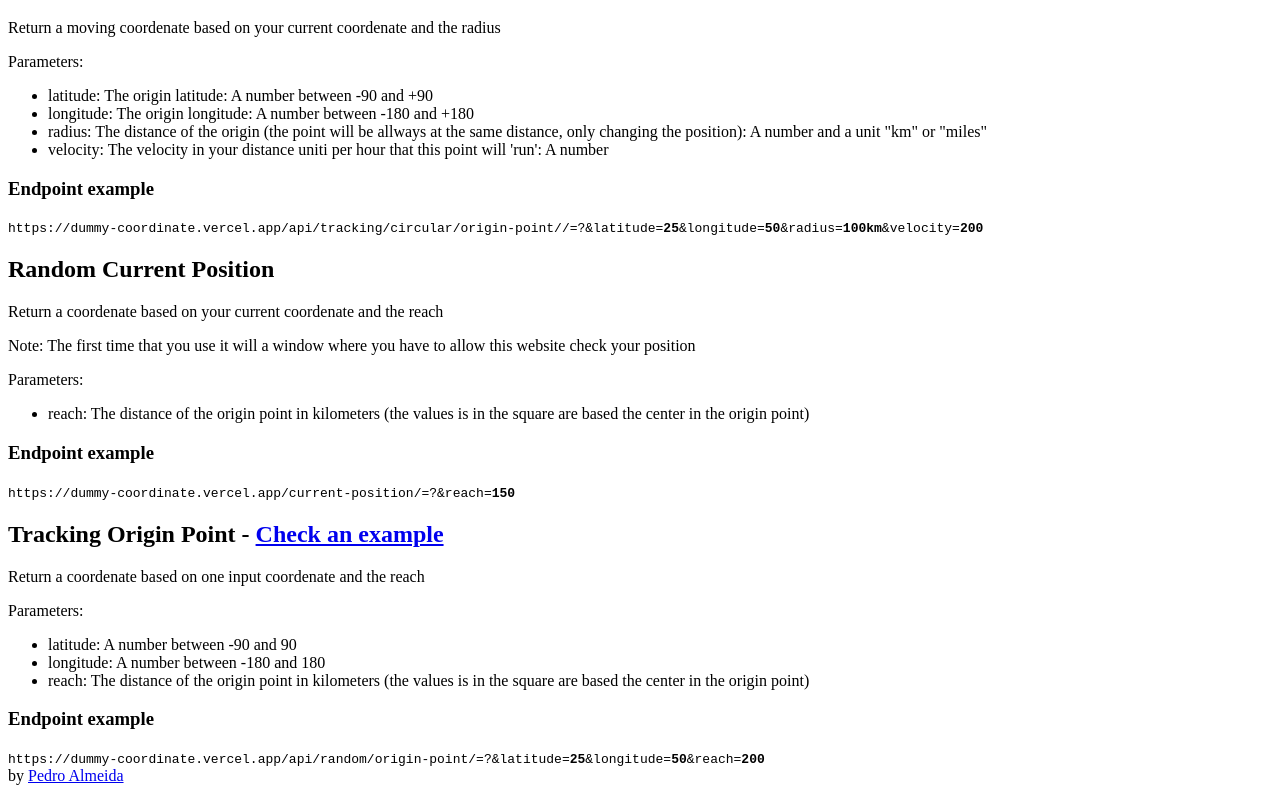
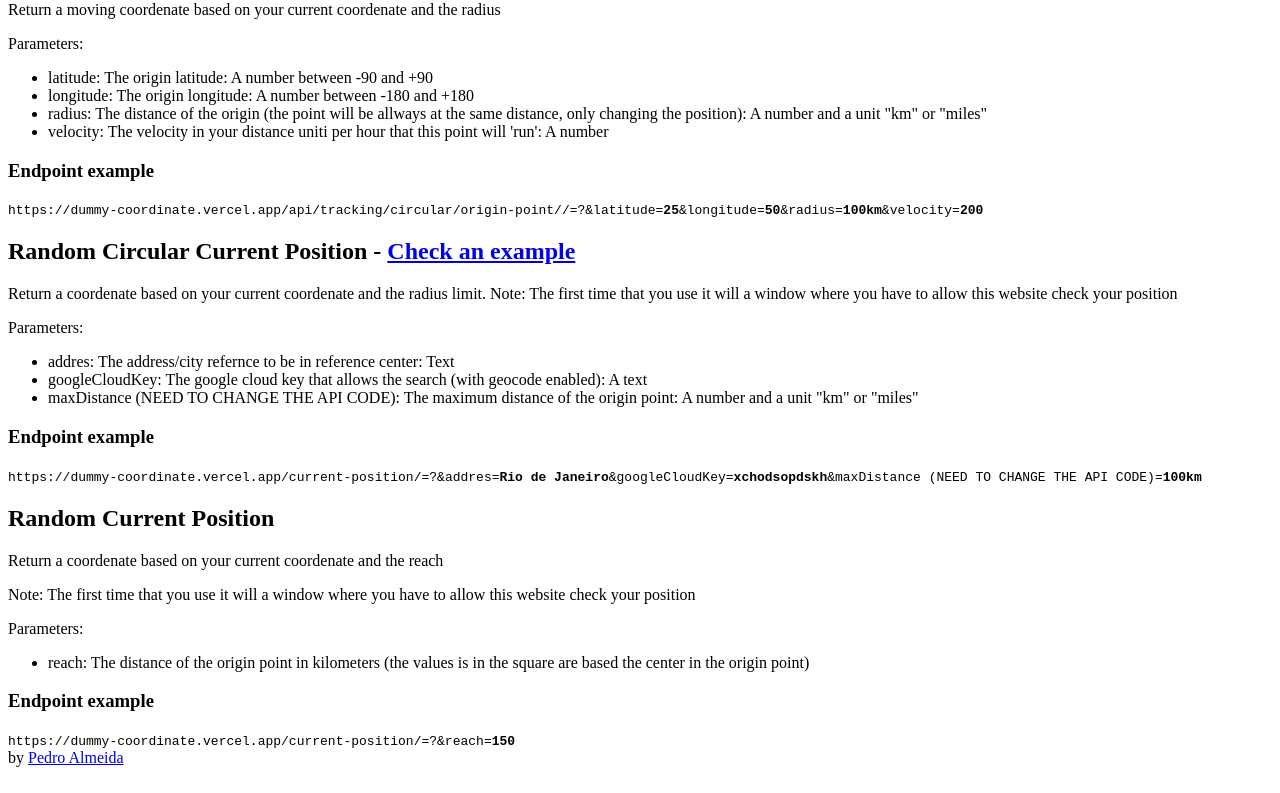
Before and after one commit to PedroMarianoAlmeida/random-coordinate, a Next.js app: page /documentation in a window 1280 px wide. Shown: the part 1218-2011 px from the top of the page. Built offline with nearby package versions, Linux system fonts and the light colour scheme.

Commit message:
Documentation updated

```diff
--- a/pages/documentation/index.js
+++ b/pages/documentation/index.js
@@ -1,10 +1,9 @@
-import Link from 'next/link'
-
 import Seo from '../../src/components/Seo';
 
 import EndPointDocumentation from './../../src/components/EndPointDocumentation';
 
 const endPointDocumentationData = [
+    //Anywhere
     {
         name: 'Random Anywhere',
         linkPath: '/documentation/random-anywhere',
@@ -12,6 +11,7 @@ const endPointDocumentationData = [
         generalExplanation: 'Return a random coordenate',
     },
 
+    //Random Circular Origin Point
     {
         name: 'Random Circular Origin Point',
         linkPath: '/documentation/random-circular-origin-point',
@@ -30,17 +30,14 @@ const endPointDocumentationData = [
                 format: 'A number between -180 and +180',
                 example: '50'
             },
-            {
-                name: 'maxDistance',
-                explanation: 'The maximum distance of the origin point',
-                format: `A number and a unit "km" or "miles"`,
-                example: '100km'
-            },
+
+
         ]
     },
 
+    //Random Circular By Local Name
     {
-        name: 'Random By Local Name',
+        name: 'Random Circular By Local Name',
         linkPath: '/documentation/random-circular-by-local-name',
         linkEndPoint: 'https://dummy-coordinate.vercel.app/api/random/circular/by-local-name',
         generalExplanation: 'Return a coordenate based on your current coordenate and the radius limit. Note: The first time that you use it will a window where you have to allow this website check your position',
@@ -66,6 +63,7 @@ const endPointDocumentationData = [
         ]
     },
 
+    //Tracking Origin Point
     {
         name: 'Tracking Origin Point',
         linkPath: '/documentation/tracking-origin-point',
@@ -95,6 +93,34 @@ const endPointDocumentationData = [
                 explanation: `The velocity in your distance uniti per hour that this point will 'run'`,
                 format: `A number`,
                 example: '200'
+            },
+        ]
+    },
+
+    //Random Circular Current Position
+    {
+        name: 'Random Circular Current Position',
+        linkPath: '/documentation/random-circular-by-local-name',
+        linkEndPoint: 'https://dummy-coordinate.vercel.app/current-position',
+        generalExplanation: 'Return a coordenate based on your current coordenate and the radius limit. Note: The first time that you use it will a window where you have to allow this website check your position',
+        parameters: [
+            {
+                name: 'addres',
+                explanation: 'The address/city refernce to be in reference center',
+                format: 'Text',
+                example: 'Rio de Janeiro'
+            },
+            {
+                name: 'googleCloudKey',
+                explanation: 'The google cloud key that allows the search (with geocode enabled)',
+                format: 'A text',
+                example: 'xchodsopdskh'
+            },
+            {
+                name: 'maxDistance (NEED TO CHANGE THE API CODE)',
+                explanation: 'The maximum distance of the origin point',
+                format: `A number and a unit "km" or "miles"`,
+                example: '100km'
             },
         ]
     },
@@ -131,22 +157,6 @@ const Documentation = () => {
                 <h3 className="mt-1">Endpoint example</h3>
                 <code className='break-all'>https://dummy-coordinate.vercel.app/current-position/=?&reach=<strong>150</strong></code>
             </div>
-
-            <div className='mt-3 border border-black rounded p-2'>
-                <h2 className="text-xl">Tracking Origin Point - <Link href='/documentation/tracking-origin-point'><a className='underline'>Check an example</a></Link></h2>
-                <p>Return a coordenate based on one input coordenate and the reach</p>
-                <p>Parameters:</p>
-                <ul className='ml-3'>
-                    <li>latitude: A number between -90 and 90</li>
-                    <li>longitude: A number between -180 and 180</li>
-                    <li>reach: The distance of the origin point in kilometers (the values is in the square are based the center in the origin point)</li>
-                </ul>
-                <h3 className="mt-1">Endpoint example</h3>
-                <code className='break-all'>https://dummy-coordinate.vercel.app/api/random/origin-point/=?&latitude=<strong>25</strong>&longitude=<strong>50</strong>&reach=<strong>200</strong></code>
-            </div>
-
-
-
         </>
 
 
```
